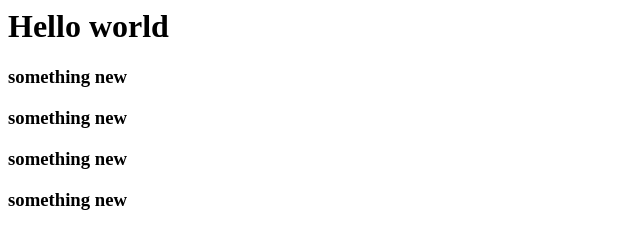
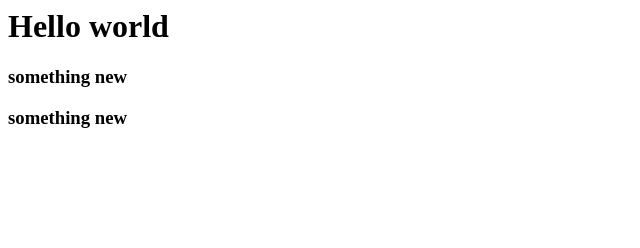
Before and after one commit to Eimantas764/myrepository1, a plain HTML site: page index.html in a window 1280 px wide. Shown: the whole page, without its empty margins (0-640 px from the left). Drawn offline with Linux system fonts and the light colour scheme.

Commit message:
something stupid

```diff
--- a/index.html
+++ b/index.html
@@ -1,6 +1,5 @@
 <h1> Hello world </h1>
 <h3> something new </h3>
 <h3> something new </h3>
-<h3> something new </h3>
-<h3> something new </h3>
 <!-- comment -->
+<!--aaaaaaaaaa-->
```
